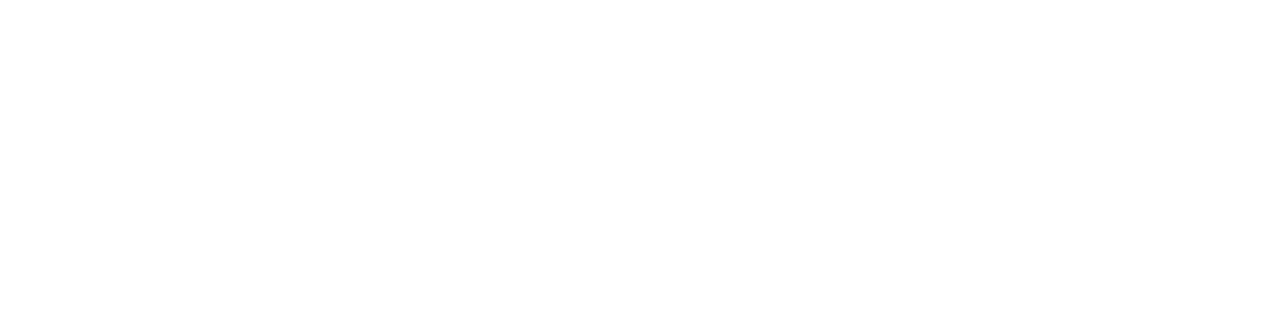
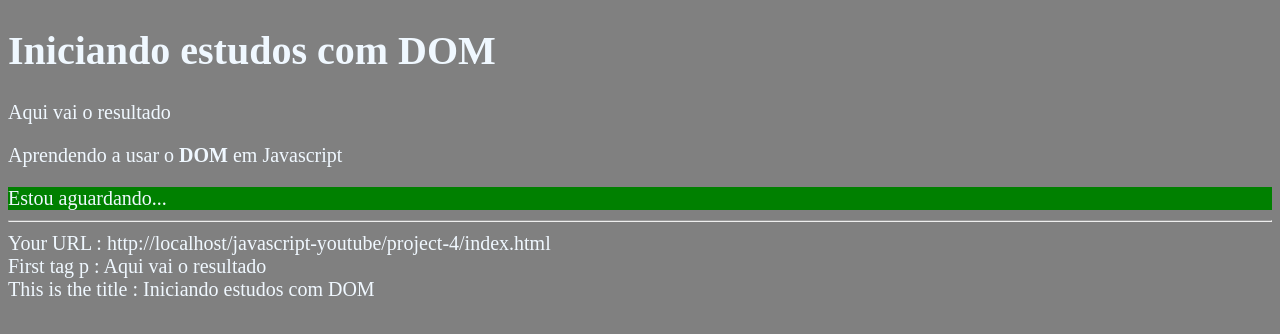
Before and after one commit to Vapb/frontend-freecodecamp, a plain HTML site: page javascript-youtube/project-4/index.html in a window 1280 px wide. Drawn offline with Linux system fonts and the light colour scheme.

Commit message:
Add javascript-ytb-tutorial 40%

```diff
--- a/javascript-youtube/project-4/index.html
+++ b/javascript-youtube/project-4/index.html
@@ -4,8 +4,33 @@
     <meta charset="UTF-8">
     <meta name="viewport" content="width=device-width, initial-scale=1.0">
     <title>Project-4</title>
+    <style>
+        body{
+            background-color: gray;
+            color: aliceblue;
+            font-size: 20px;
+        }
+    </style>
 </head>
 <body>
+    <h1 id="title">Iniciando estudos com DOM</h1>
+    <p>Aqui vai o resultado</p>
+    <p>Aprendendo  a usar o <strong>DOM</strong> em Javascript</p>
+    <div id=msg >Clique em mim</div>
+    <hr>
+    <script>
+        window.document.write('Your URL : ' + window.document.URL + '<br >')
+        var p1 = document.getElementsByTagName('p')[0]
+        document.writeln('First tag p : ' + p1.innerText + '<br >')
+        //p1.style.color = 'blue'
+        //document.body.style.background = 'black'
+        var msg = document.getElementById('msg')
+        msg.style.background = 'green'
+        msg.innerText = 'Estou aguardando... '
+        //querySelector
+        var title = document.querySelector('h1#title')
+        document.writeln('This is the title : ' + title.innerText)
 
+    </script>
 </body>
 </html>
```
Also changed, not shown: 1 other file.
